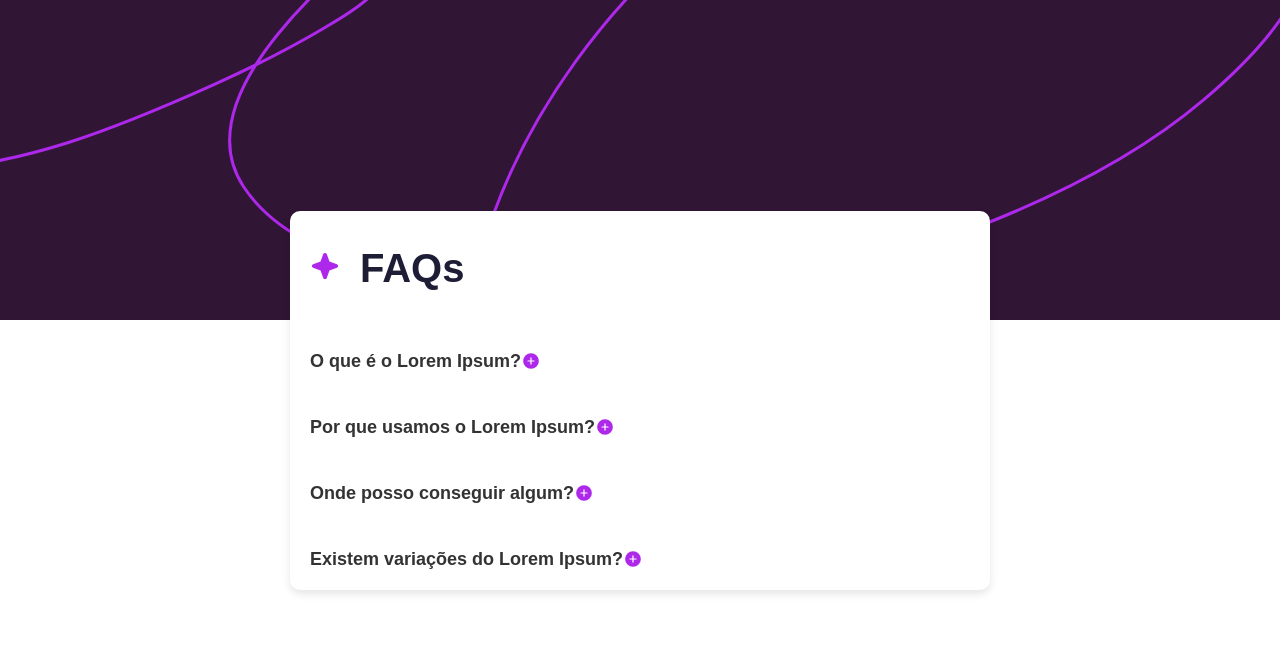
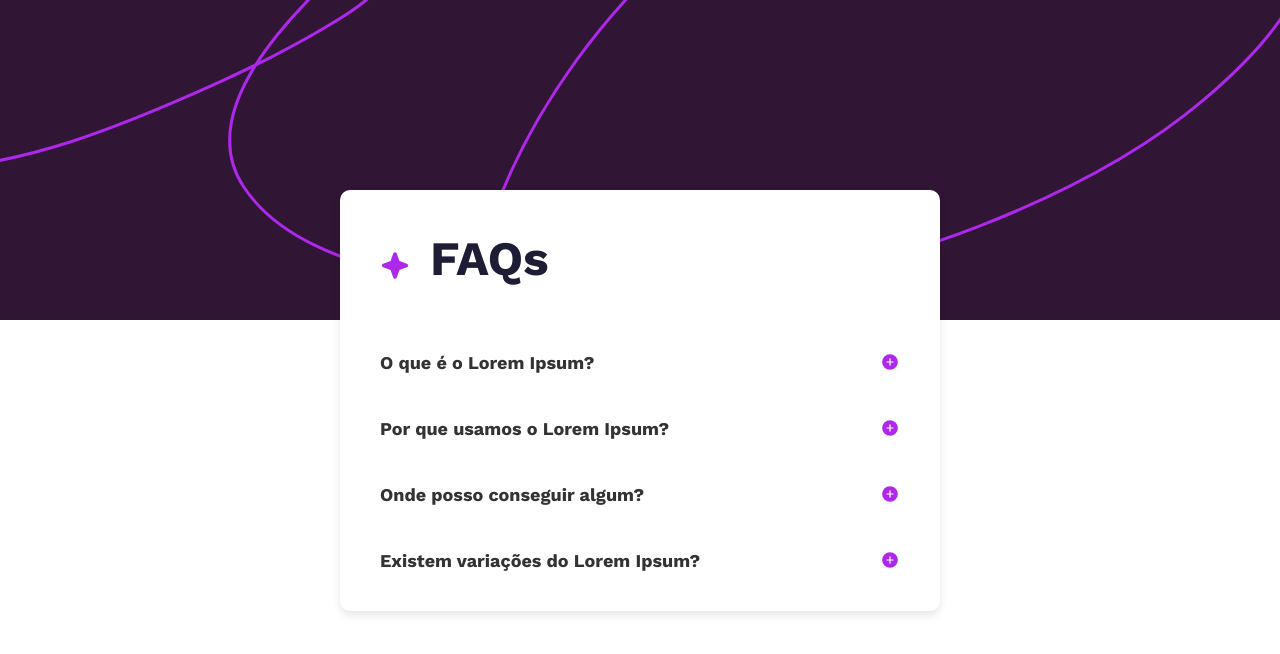
Before and after one commit to WallefRyan/FAQs-accordion, a plain HTML site: page index.html in a window 1280 px wide. Drawn offline with nearby package versions, Linux system fonts and the light colour scheme.

Commit message:
Finalizando ajustes pt1

```diff
--- a/index.html
+++ b/index.html
@@ -8,6 +8,13 @@
     <link rel="favicon-32x32" href="src/img/favicon-32x32.png">
     <link rel="stylesheet" href="src/css/index.css">
     <script defer src="src/js/index.js"></script>
+
+
+    <link rel="preconnect" href="https://fonts.googleapis.com">
+    <link rel="preconnect" href="https://fonts.gstatic.com" crossorigin>
+    <link href="https://fonts.googleapis.com/css2?family=Work+Sans:ital,wght@0,100..900;1,100..900&display=swap"
+        rel="stylesheet">
+
 </head>
 
 <body>
@@ -28,37 +35,44 @@
                     <img id="icon" src="src/img/icon-plus.svg" alt="+">
                 </a>
                 <div class="descricao">
-                    <p>Lorem Ipsum é simplesmente uma simulação de texto da indústria tipográfica e de impressos, e vem sendo utilizado desde o século XVI, quando um impressor desconhecido pegou uma bandeja de tipos e os embaralhou para fazer um livro de modelos de tipos. </p>
+                    <p>Lorem Ipsum é simplesmente uma simulação de texto da indústria tipográfica e de impressos, e vem
+                        sendo utilizado desde o século XVI, quando um impressor desconhecido pegou uma bandeja de tipos
+                        e os embaralhou para fazer um livro de modelos de tipos. </p>
                 </div>
             </div>
 
-            <div class="item" >
+            <div class="item">
                 <a class="btn">
                     Por que usamos o Lorem Ipsum?
                     <img id="icon" src="src/img/icon-plus.svg" alt="+">
                 </a>
                 <div class="descricao">
-                    <p>É um fato conhecido de todos que um leitor se distrairá com o conteúdo legível de uma página quando estiver examinando sua diagramação. </p>
+                    <p>É um fato conhecido de todos que um leitor se distrairá com o conteúdo legível de uma página
+                        quando estiver examinando sua diagramação. </p>
                 </div>
             </div>
 
             <div class="item">
-                <a class="btn" >
+                <a class="btn">
                     Onde posso conseguir algum?
-                   <img id="icon" src="src/img/icon-plus.svg" alt="+">
+                    <img id="icon" src="src/img/icon-plus.svg" alt="+">
                 </a>
                 <div class="descricao">
-                    <p>Existem muitas variações disponíveis do Lorem Ipsum, mas a maioria sofreu alterações de alguma forma, seja por inserção de humor ou palavras aleatórias que não parecem nem um pouco críveis. </p>
+                    <p>Existem muitas variações disponíveis do Lorem Ipsum, mas a maioria sofreu alterações de alguma
+                        forma, seja por inserção de humor ou palavras aleatórias que não parecem nem um pouco críveis.
+                    </p>
                 </div>
             </div>
 
             <div class="item">
-                <a class="btn" >
+                <a class="btn">
                     Existem variações do Lorem Ipsum?
                     <img id="icon" src="src/img/icon-plus.svg" alt="+">
                 </a>
                 <div class="descricao">
-                    <p>Sim, existem muitas variações do Lorem Ipsum disponíveis, mas a maioria sofreu alterações de alguma forma, seja por inserção de humor ou palavras aleatórias que não parecem nem um pouco críveis. </p>
+                    <p>Sim, existem muitas variações do Lorem Ipsum disponíveis, mas a maioria sofreu alterações de
+                        alguma forma, seja por inserção de humor ou palavras aleatórias que não parecem nem um pouco
+                        críveis. </p>
                 </div>
             </div>
         </nav>
--- a/src/css/index.css
+++ b/src/css/index.css
@@ -1,12 +1,18 @@
 body {
     margin: 0;
     padding: 0;
-    font-family: Arial, sans-serif;
     display: flex;
     flex-direction: column;
     align-items: center;
     justify-content: center;
     min-height: 100vh;
+
+
+    font-family: "Work Sans", sans-serif;
+    font-optical-sizing: auto;
+    font-weight: weight;
+    font-style: normal;
+
 
     background-image: url('../img/background-pattern-desktop.svg');
     background-repeat: repeat-x;
@@ -19,6 +25,7 @@ body {
 
 .header {
     display: flex;
+    align-items: center;
     margin-bottom: 20px;
 }
 
@@ -28,10 +35,10 @@ body {
 }
 
 .header h1 {
-    font-size: 2.5em;
+    font-size: 3.0em;
+
     color: hsl(238, 29%, 16%);
-    margin-bottom: 10px;
-    margin-top: 15px;
+    margin: 0 0 15px 0;
 }
 
 .container {
@@ -39,9 +46,10 @@ body {
     border-radius: 10px;
     box-shadow: 0 4px 8px rgba(0, 0, 0, 0.1);
     width: 80%;
-    max-width: 700px;
-    padding: 20px;
+    max-width: 600px;
+    padding: 40px;
     box-sizing: border-box;
+
 }
 
 .accordion {
@@ -53,7 +61,9 @@ body {
 
 .btn {
     cursor: pointer;
-    display: flex;
+    display: inline-flex;
+    justify-content: space-between;
+    width: 100%;
     font-size: 18px;
     font-weight: bold;
     color: #333;
@@ -64,10 +74,14 @@ body {
 .btn img {
     width: 20px;
     height: 20px;
+    margin-left: 8px;
 }
 
 .descricao {
     display: none;
-    padding: 10px;
     color: gray;
 }
+
+a.btn:hover {
+    color: hsl(293, 96%, 36%);
+}
```
